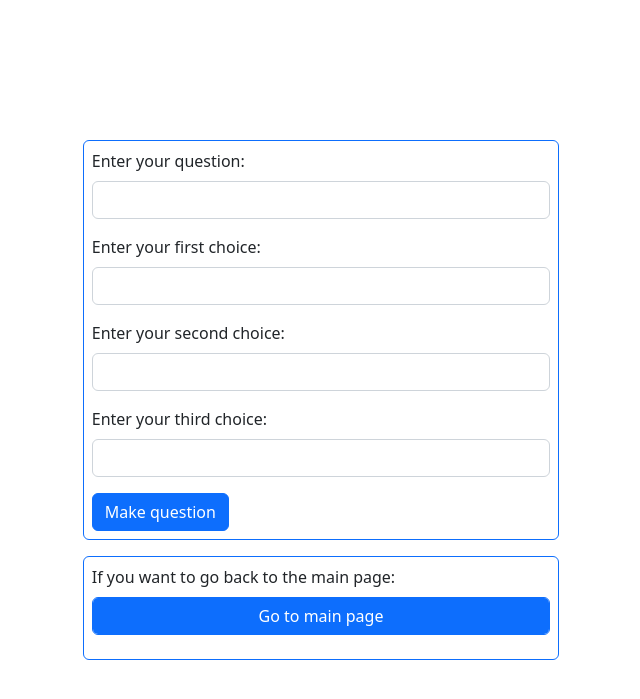
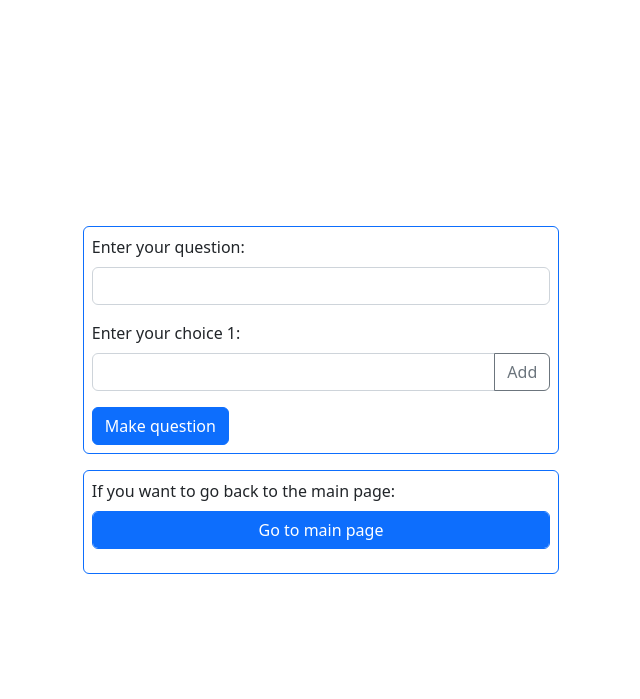
Before and after one commit to ggstone0523/django-study, a Django app: page /polls/make/ in a window 1280 px wide. Shown: the top 699 px of the page, without its empty margins (319-959 px from the left). Run offline with Django 4.2, Linux system fonts and the light colour scheme; the visitor is signed in with stand-in values (Sample User, id 1).

Commit message:
feat: Add feature that add or delete choice's input text
This commit include 1 elements

1. Add feature that add or delete choice's input text in question's make and modification pages

```diff
--- a/mysite/accounts/templates/accounts/make.html
+++ b/mysite/accounts/templates/accounts/make.html
@@ -24,7 +24,7 @@
     </form>
 </div>
 {% if alert == 1 %}
-<script>
+<script type="text/javascript">
     alert('An account with the same user name already exists.')
 </script>
 {% endif %}
--- a/mysite/polls/admin.py
+++ b/mysite/polls/admin.py
@@ -1,6 +1,6 @@
 from django.contrib import admin
 
-from .models import Choice, Question, UserChoice
+from .models import Choice, Question, UserChoice, UserQuestion
 
 
 class ChoiceInline(admin.TabularInline):
@@ -21,3 +21,4 @@ class QuestionAdmin(admin.ModelAdmin):
 
 admin.site.register(Question, QuestionAdmin)
 admin.site.register(UserChoice)
+admin.site.register(UserQuestion)
--- /dev/null
+++ b/mysite/polls/static/polls/make.js
@@ -0,0 +1,31 @@
+n = 1;
+
+$("#add_button").click(function() {
+    n = n + 1;
+    if (n <= 3) {
+        $("input[name=choices_number]").attr('value', n)
+
+        $("#remove_button").last().remove();
+
+        newInputText =
+        '<div id="row_input"> <label for="choice' + n + '" class="form-label">Enter your choice ' + n + ': </label>' +
+        '<div class="input-group mb-3">' +
+        '<input type="text" name="choice_text' + n + '" id="choice' + n + '" class="form-control" required>' +
+        '<button type="button" id="remove_button" class="btn btn-outline-secondary">Remove</button> </div> </div>';
+
+        $('#newInput').append(newInputText);
+    } else {
+        alert('Choice limits is three.');
+        n = n - 1;
+    }
+});
+
+$("body").on("click", "#remove_button", function () {
+    $(this).parents("#row_input").remove();
+
+    n = n - 1;
+    $("input[name=choices_number]").attr('value', n);
+
+    if (n != 1)
+        $(".input-group").last().append('<button type="button" id="remove_button" class="btn btn-outline-secondary">Remove</button>')
+})
--- a/mysite/polls/templates/polls/make.html
+++ b/mysite/polls/templates/polls/make.html
@@ -2,6 +2,7 @@
 
 <link rel="stylesheet" href="{% static 'polls/make.css' %}">
 <link href="https://cdn.jsdelivr.net/npm/bootstrap@5.2.2/dist/css/bootstrap.min.css" rel="stylesheet" integrity="sha384-Zenh87qX5JnK2Jl0vWa8Ck2rdkQ2Bzep5IDxbcnCeuOxjzrPF/et3URy9Bv1WTRi" crossorigin="anonymous">
+<script src="https://code.jquery.com/jquery-3.6.1.min.js" integrity="sha256-o88AwQnZB+VDvE9tvIXrMQaPlFFSUTR+nldQm1LuPXQ=" crossorigin="anonymous"></script>
 
 <div class="parents">
     <div>
@@ -11,18 +12,16 @@
                 <label for="question" class="form-label">Enter your question: </label>
                 <input type="text" name="question_text" id="question" class="form-control" required>
             </div>
-            <div class="mb-3">
-                <label for="choice1" class="form-label">Enter your first choice: </label>
-                <input type="text" name="choice_text1" id="choice1" class="form-control" required>
+            <div id="newInput">
+                <div id="row_input">
+                    <label for="choice1" class="form-label">Enter your choice 1: </label>
+                    <div class="input-group mb-3">
+                        <input type="text" name="choice_text1" id="choice1" class="form-control" required>
+                        <button type="button" id="add_button" class="btn btn-outline-secondary">Add</button>
+                    </div>
+                </div>
             </div>
-            <div class="mb-3">
-                <label for="choice2" class="form-label">Enter your second choice: </label>
-                <input type="text" name="choice_text2" id="choice2" class="form-control" required>
-            </div>
-            <div class="mb-3">
-                <label for="choice3" class="form-label">Enter your third choice: </label>
-                <input type="text" name="choice_text3" id="choice3" class="form-control" required>
-            </div>
+            <input type="hidden" name="choices_number" value="1">
             <div>
                 <input type="submit" value="Make question" class="btn btn-primary">
             </div>
@@ -35,3 +34,4 @@
         </div>
     </div>
 </div>
+<script src="{% static 'polls/make.js' %}"></script>
--- a/mysite/polls/views.py
+++ b/mysite/polls/views.py
@@ -79,7 +79,7 @@ def make_view(request):
         question = Question.objects.create(
             question_text=request.POST["question_text"], pub_date=timezone.now()
         )
-        for idx in range(1, 4):
+        for idx in range(1, int(request.POST["question_number"]) + 1):
             Choice(
                 question=question, choice_text=request.POST[f"choice_text{idx}"]
             ).save()
@@ -115,19 +115,27 @@ def modification_view(request):
             change_question_text = True
             question.question_text = request.POST["question_text"]
             question.save()
-        for idx, choice in enumerate(choices):
-            if (
-                choice.choice_text == request.POST[f"choice_text{idx+1}"]
-                and not change_question_text
-            ):
+
+        for choice in choices:
+            request_have_choice = False
+            for idx in range(1, int(request.POST["choices_number"]) + 1):
+                if choice.choice_text == request.POST[f"choice_text{idx}"]:
+                    request_have_choice = True
+                    break
+            if not request_have_choice or change_question_text:
+                choice.delete()
+
+        for idx in range(1, int(request.POST["choices_number"]) + 1):
+            choice = Choice.objects.filter(
+                choice_text=request.POST[f"choice_text{idx}"]
+            )
+            if not choice:
+                Choice.objects.create(
+                    question=question, choice_text=request.POST[f"choice_text{idx}"]
+                )
                 continue
-            choice.choice_text = request.POST[f"choice_text{idx+1}"]
-            choice.votes = 0
-            choice.save()
-            UserChoice.objects.filter(choice=choice).delete()
         return HttpResponseRedirect(reverse("polls:detail", args=(question.id,)))
 
     context = {"question_text": question.question_text, "question_id": question.id}
-    for idx, choice in enumerate(choices):
-        context[f"choice_text{idx+1}"] = choice.choice_text
+    context["choices"] = choices
     return render(request, "polls/modification.html", context)
```
Also changed, not shown: mysite/polls/static/polls/modification.js (added, +31 -0 lines), mysite/polls/templates/polls/modification.html (+30 -11 lines).
